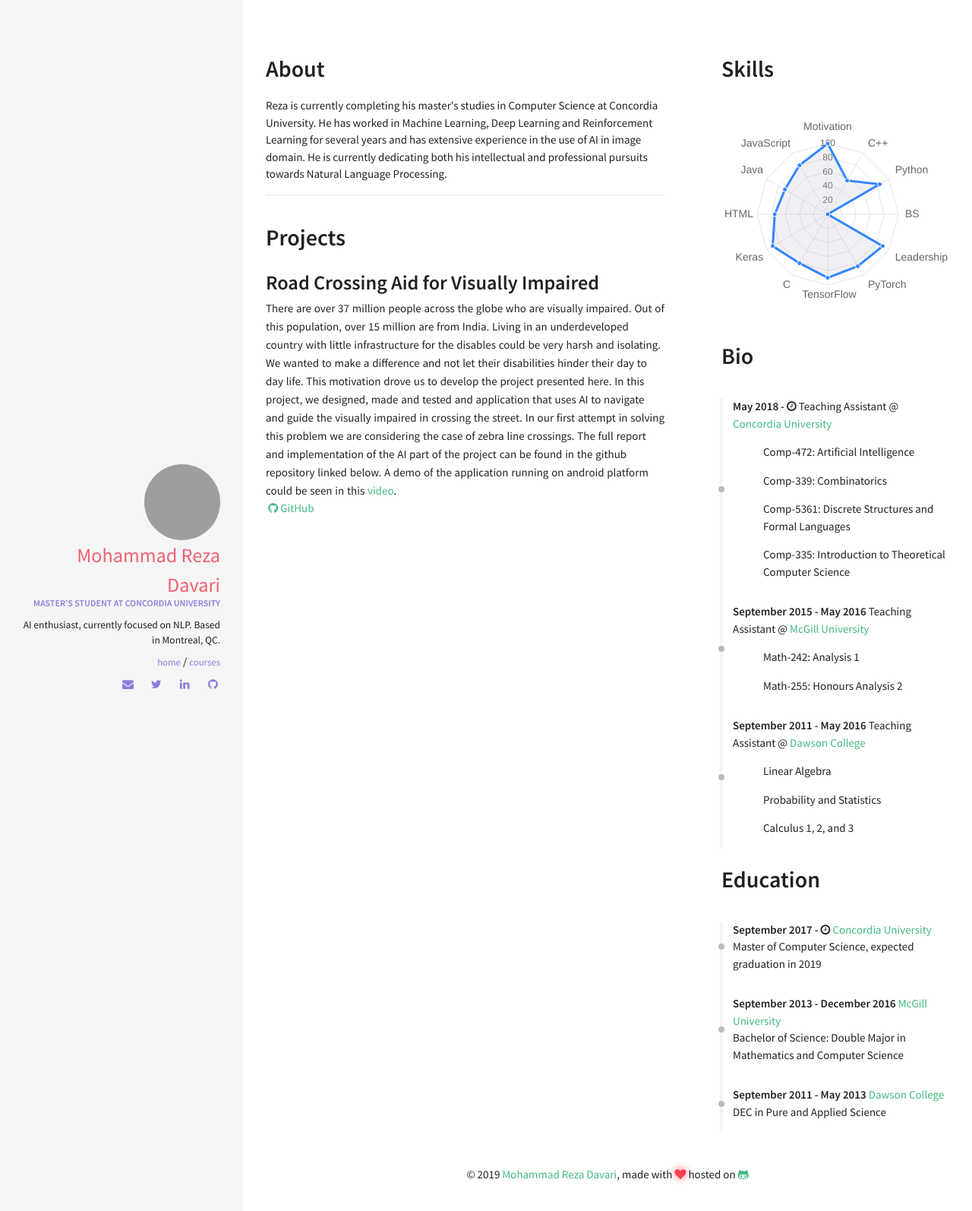
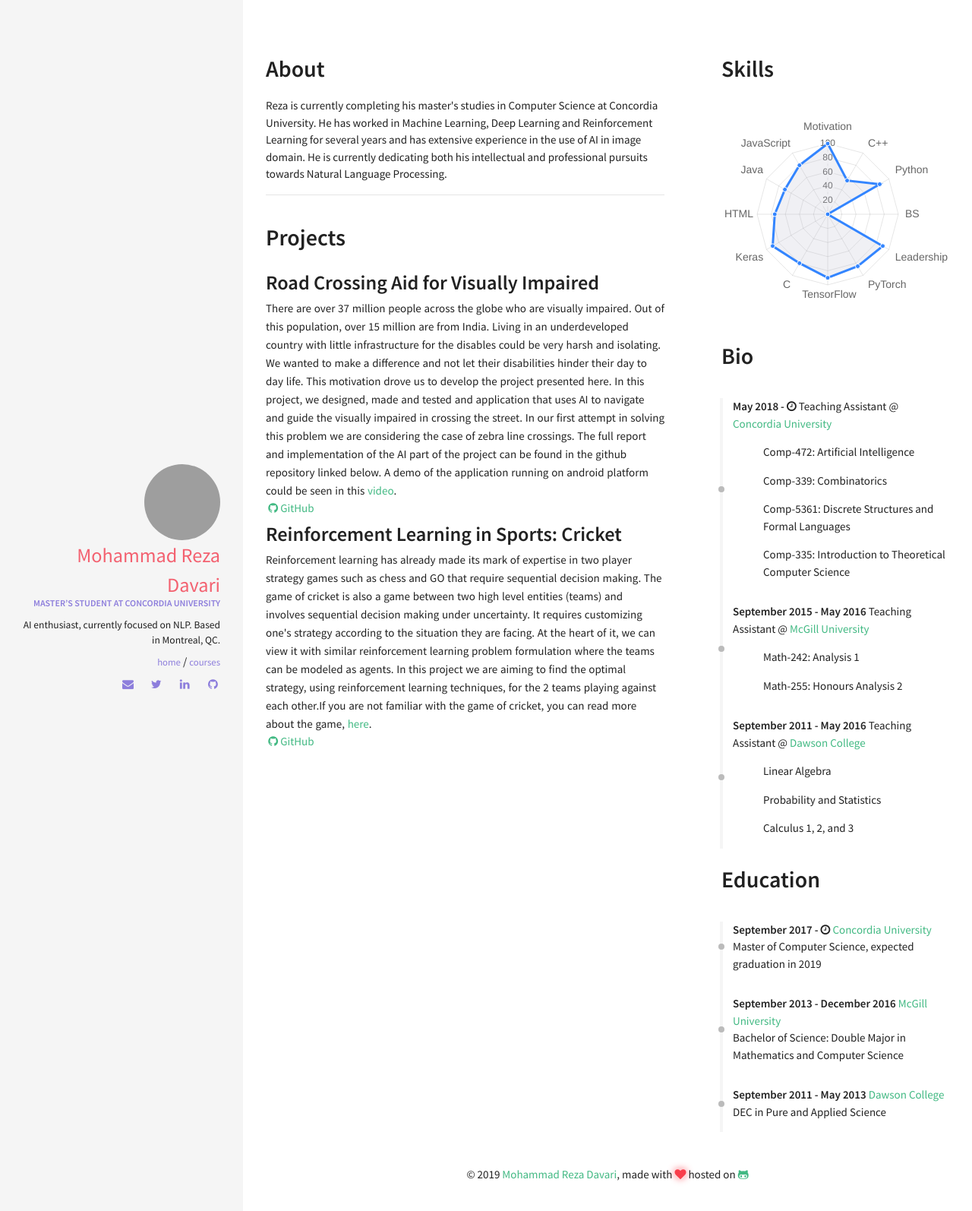
Before and after one commit to rezazzr/davari.io, a Jekyll site: the page built from index.html, in a window 1280 px wide. Shown: the top 1594 px of the page at 76% size. Built offline with Jekyll 4.4.1, drawn with Linux system fonts in a browser that asks for light colours; nearby versions of some CDN libraries.

Commit message:
new project added

```diff
--- a/_data/index/projects.yml
+++ b/_data/index/projects.yml
@@ -1,3 +1,7 @@
 - name: Road Crossing Aid for Visually Impaired
   descr: There are over 37 million people across the globe who are visually impaired. Out of this population, over 15 million are from India. Living in an underdeveloped country with little infrastructure for the disables could be very harsh and isolating. We wanted to make a difference and not let their disabilities hinder their day to day life. This motivation drove us to develop the project presented here. In this project, we designed, made and tested and application that uses AI to navigate and guide the visually impaired in crossing the street. In our first attempt in solving this problem we are considering the case of zebra line crossings. The full report and implementation of the AI part of the project can be found in the github repository linked below. A demo of the application running on android platform could be seen in this <a href="https://www.youtube.com/watch?time_continue=2&v=fUke4D1N3ss">video</a>.
   github: https://github.com/rezazzr/Road-Crossing-Aid-For-The-Visually-Impaired
+
+- name: Reinforcement Learning in Sports&#58 Cricket
+  descr: Reinforcement learning has already made its mark of expertise in two player strategy games such as chess and GO that require sequential decision making. The game of cricket is also a game between two high level entities (teams) and involves sequential decision making under uncertainty. It requires customizing one's strategy according to the situation they are facing. At the heart of it, we can view it with similar reinforcement learning problem formulation where the teams can be modeled as agents. In this project we are aiming to find the optimal strategy, using reinforcement learning techniques, for the 2 teams playing against each other.If you are not familiar with the game of cricket, you can read more about the game, <a href="https://en.wikipedia.org/wiki/Cricket">here</a>.
+  github: https://github.com/rezazzr/AI-in-Sports-Cricket
```
